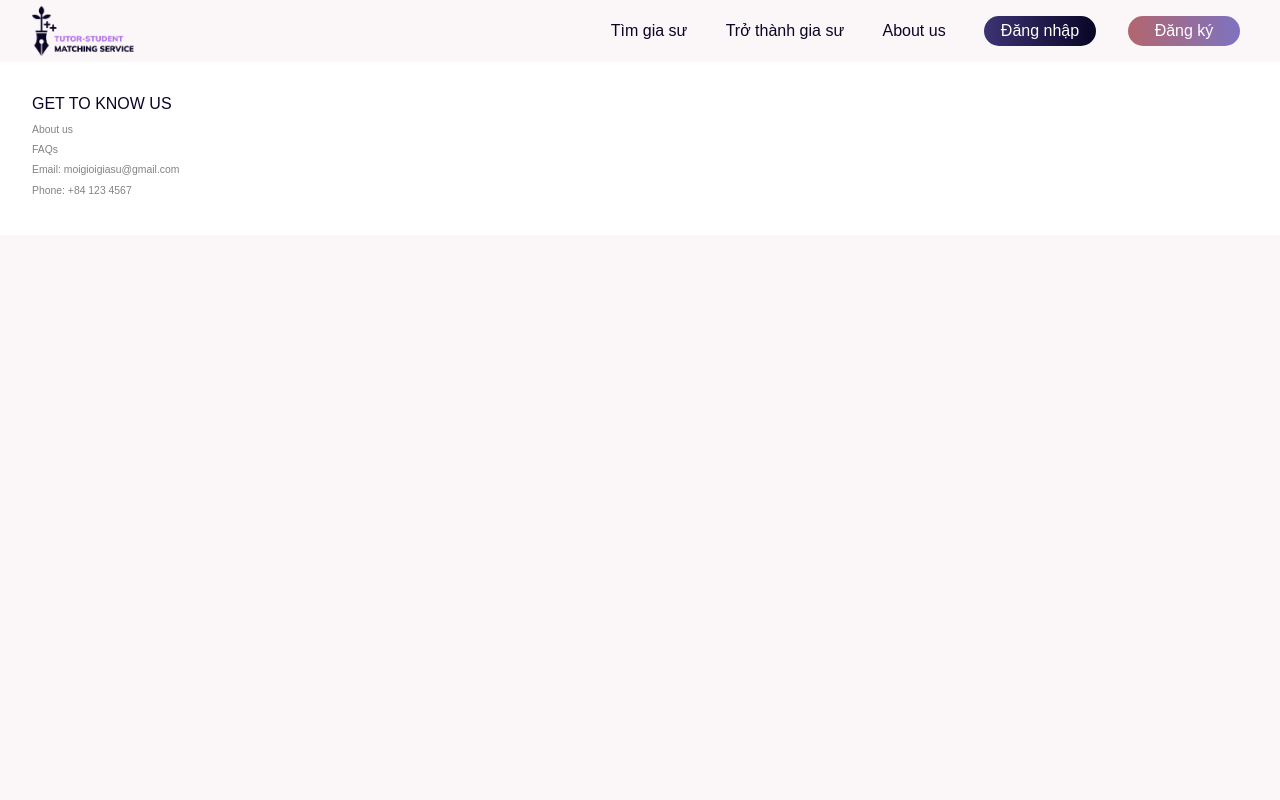
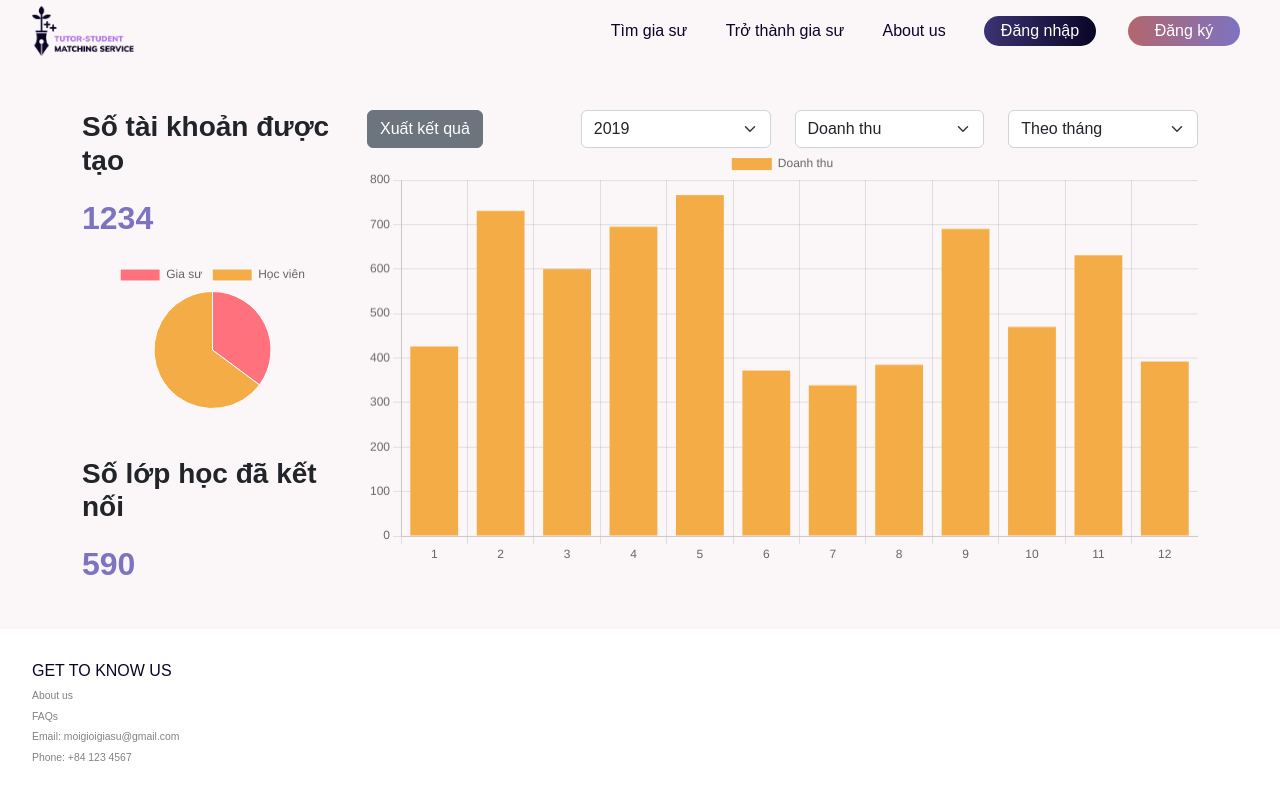
Before and after one commit to thanhhung270502/tutor-student-fe, a React (Create React App) app: page /thongke in a window 1280 px wide. Built offline with nearby package versions, Linux system fonts and the light colour scheme.

Commit message:
Update fix conflict branch bao

```diff
--- a/package.json
+++ b/package.json
@@ -12,6 +12,7 @@
     "normalize.css": "^8.0.1",
     "react": "^18.2.0",
     "react-bootstrap": "^2.5.0",
+    "react-chartjs-2": "^5.0.1",
     "react-dom": "^18.2.0",
     "react-router": "^6.4.3",
     "react-router-dom": "^6.4.2",
--- a/src/App.js
+++ b/src/App.js
@@ -10,6 +10,7 @@ import Createclass from './pages/CreateClass/index.js';
 import Login from './pages/Login'
 import Personal_info from './pages/personal_info/index.js';
 import ListTutor from './pages/ListTutor/index.js';
+import Thongke from './pages/Thongke/index.js';
 
 function App() {
     return (
@@ -23,6 +24,7 @@ function App() {
                 <Route path="/create_class" element={<Createclass />} />
                 <Route path="/personal_info" element={<Personal_info />} />
                 <Route path="/tutorlist" element={<ListTutor />} />
+                <Route path="/thongke" element={<Thongke />} />
             </Routes>
         </Layout >
 
--- a/src/pages/Thongke/index.js
+++ b/src/pages/Thongke/index.js
@@ -1,5 +1,5 @@
-import 'bootstrap/dist/css/bootstrap.min.css';
-import 'bootstrap/dist/js/bootstrap.min.js';
+// import 'bootstrap/dist/css/bootstrap.min.css';
+// import 'bootstrap/dist/js/bootstrap.min.js';
 import { Chart as ChartJS, ArcElement, Tooltip, Legend, CategoryScale, LinearScale, BarElement, PointElement,
     LineElement, Title } from 'chart.js';
 import { Chart } from 'react-chartjs-2';
```
Also changed, not shown: src/pages/Thongke/Thongke.scss (renamed from src/pages/Thongke/Thongke.module.scss), src/pages/Thongke/tke.scss (renamed from src/pages/Thongke/tke.module.scss), 2 other files (tests, documents, lock files or other folders).
